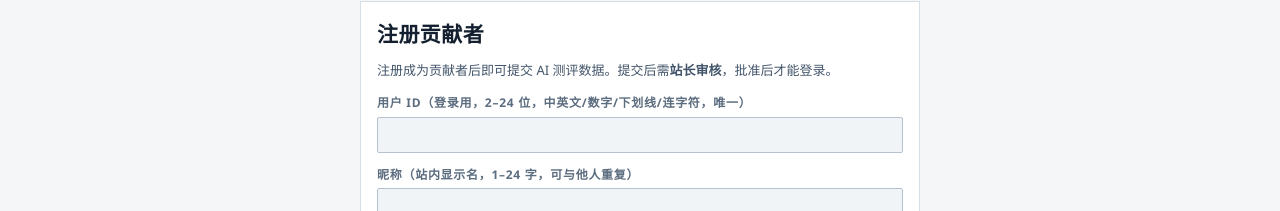
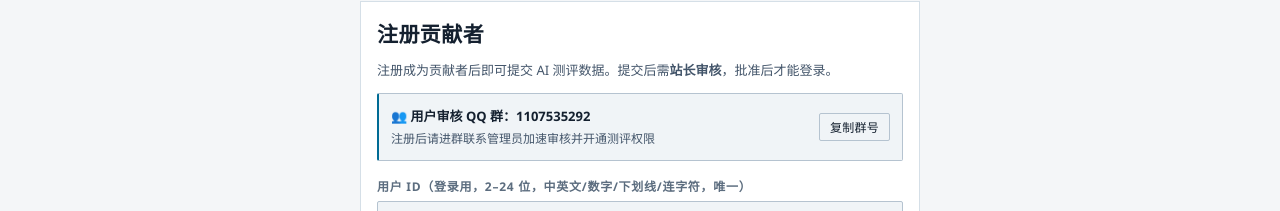
Before and after one commit to TanPowasd/algorithm-radar, a React (Vite) app in the folder frontend/: page /register in a window 1280 px wide. Shown: the part 143-354 px from the top of the page. Built offline with nearby package versions, Linux system fonts and the light colour scheme; no server answers.

Commit message:
feat: 在注册页、登录弹窗、名册与页脚展示用户审核QQ群(1107535292)

```diff
--- a/frontend/src/components/AuthModal.jsx
+++ b/frontend/src/components/AuthModal.jsx
@@ -95,8 +95,11 @@ export default function AuthModal({ onClose }) {
           </button>
         </div>
         {tab === 'login' && (
-          <div style={{ textAlign: 'center', marginTop: 10, fontSize: 'var(--fs-sm)' }}>
-            还没有账号？<Link to="/register">去注册 →</Link>（注册后需站长审核）
+          <div style={{ textAlign: 'center', marginTop: 12, fontSize: 'var(--fs-sm)' }}>
+            <div>还没有账号？<Link to="/register" onClick={onClose}>去注册 →</Link>（需站长审核）</div>
+            <div style={{ marginTop: 6, fontSize: 'var(--fs-xs)', color: 'var(--text-3)' }}>
+              用户审核 QQ 群：<span style={{ color: 'var(--accent)', userSelect: 'all', fontWeight: 600 }}>1107535292</span>
+            </div>
           </div>
         )}
       </form>
--- a/frontend/src/components/Topbar.jsx
+++ b/frontend/src/components/Topbar.jsx
@@ -132,6 +132,10 @@ export default function Topbar({ onOpenAuth, onOpenPublish, onOpenImport, hud })
               >
                 {widthMode === 'full' ? '切换为限宽居中' : '切换为全宽铺满'}
               </button>
+              <div className="dropdown-divider" />
+              <div style={{ padding: '6px 12px', fontSize: '11px', color: 'var(--text-3)', whiteSpace: 'nowrap' }}>
+                用户审核 QQ 群：<strong style={{ color: 'var(--text)', userSelect: 'all' }}>1107535292</strong>
+              </div>
               {hud && <details className="runtime-details"><summary>运行读数</summary><Hud {...hud} /></details>}
             </div>
           )}
--- a/frontend/src/pages/ContributorsPage.jsx
+++ b/frontend/src/pages/ContributorsPage.jsx
@@ -114,7 +114,7 @@ export default function ContributorsPage() {
           <div className="lb-hint">
             名册按注册时间先后排序（历史导入数据对应的历史账号排在末尾）。贡献数 = 该账号名下已审核的测评记录数；
             待审核记录不计入。点「全站查看」可切换到该贡献者的视角（总览页顶部可退出）。
-            想上榜？<Link to="/register">注册成为贡献者</Link>，提交测评并通过审核即可。
+            想上榜？<Link to="/register">注册成为贡献者</Link>，进审核 QQ 群（<strong>1107535292</strong>）加速审核，提交测评并通过审核即可。
           </div>
         </div>
 
--- a/frontend/src/pages/HomePage.jsx
+++ b/frontend/src/pages/HomePage.jsx
@@ -218,6 +218,8 @@ export default function HomePage() {
           AI vs 洛谷 · 数据仅供参考 · 游客可自由浏览与下载数据
           {' '}·{' '}
           <a href="/api/export/public?format=json">公开数据（JSON）</a>
+          {' '}·{' '}
+          <span>用户审核 QQ 群：<strong style={{ userSelect: 'all', color: 'var(--text)' }}>1107535292</strong></span>
         </footer>
       </main>
 
--- a/frontend/src/pages/RegisterPage.jsx
+++ b/frontend/src/pages/RegisterPage.jsx
@@ -45,10 +45,44 @@ export default function RegisterPage() {
             注册成为贡献者后即可提交 AI 测评数据。提交后需<strong>站长审核</strong>，批准后才能登录。
           </p>
 
+          <div className="callout" style={{ marginBottom: 16, display: 'flex', alignItems: 'center', justifyContent: 'space-between', flexWrap: 'wrap', gap: 8 }}>
+            <div>
+              👥 <strong>用户审核 QQ 群：1107535292</strong>
+              <div style={{ fontSize: 'var(--fs-xs)', color: 'var(--text-2)', marginTop: 2 }}>
+                注册后请进群联系管理员加速审核并开通测评权限
+              </div>
+            </div>
+            <button
+              type="button"
+              className="btn small ghost"
+              onClick={() => {
+                navigator.clipboard?.writeText('1107535292')
+                toast('群号已复制：1107535292')
+              }}
+            >
+              复制群号
+            </button>
+          </div>
+
           {done ? (
-            <div className="callout">
-              ✅ 注册成功！账号当前为「待审核」状态，请等待站长在用户管理中批准后再登录。
-              <div style={{ marginTop: 10 }}><Link className="btn primary block" to="/">回到总览</Link></div>
+            <div className="callout" style={{ borderColor: 'var(--accent)' }}>
+              <div style={{ fontSize: '15px', fontWeight: 600, marginBottom: 6 }}>✅ 注册申请已提交！</div>
+              <p style={{ margin: '4px 0 10px', fontSize: 'var(--fs-sm)', color: 'var(--text)' }}>
+                账号当前处于「待审核」状态。请加入<strong>用户审核 QQ 群：1107535292</strong> 联系站长或管理员审核通过，批准后即可登录提交测评。
+              </p>
+              <div style={{ display: 'flex', gap: 10, marginTop: 12, flexWrap: 'wrap' }}>
+                <button
+                  type="button"
+                  className="btn small primary"
+                  onClick={() => {
+                    navigator.clipboard?.writeText('1107535292')
+                    toast('审核群号已复制：1107535292')
+                  }}
+                >
+                  复制审核群号 (1107535292)
+                </button>
+                <Link className="btn small ghost" to="/">回到总览</Link>
+              </div>
             </div>
           ) : (
             <form onSubmit={submit}>
--- a/frontend/src/pages/UsersPage.jsx
+++ b/frontend/src/pages/UsersPage.jsx
@@ -182,7 +182,7 @@ export default function UsersPage() {
         <div className="card">
           <div className="card-head">
             <h2>待审核注册</h2>
-            <span className="hint">{pending.length} 个申请</span>
+            <span className="hint">{pending.length} 个申请 · 审核 QQ 群：1107535292</span>
           </div>
           <div className="table-scroll" id="registrations-wrap">
             <table className="data review-table">
```
